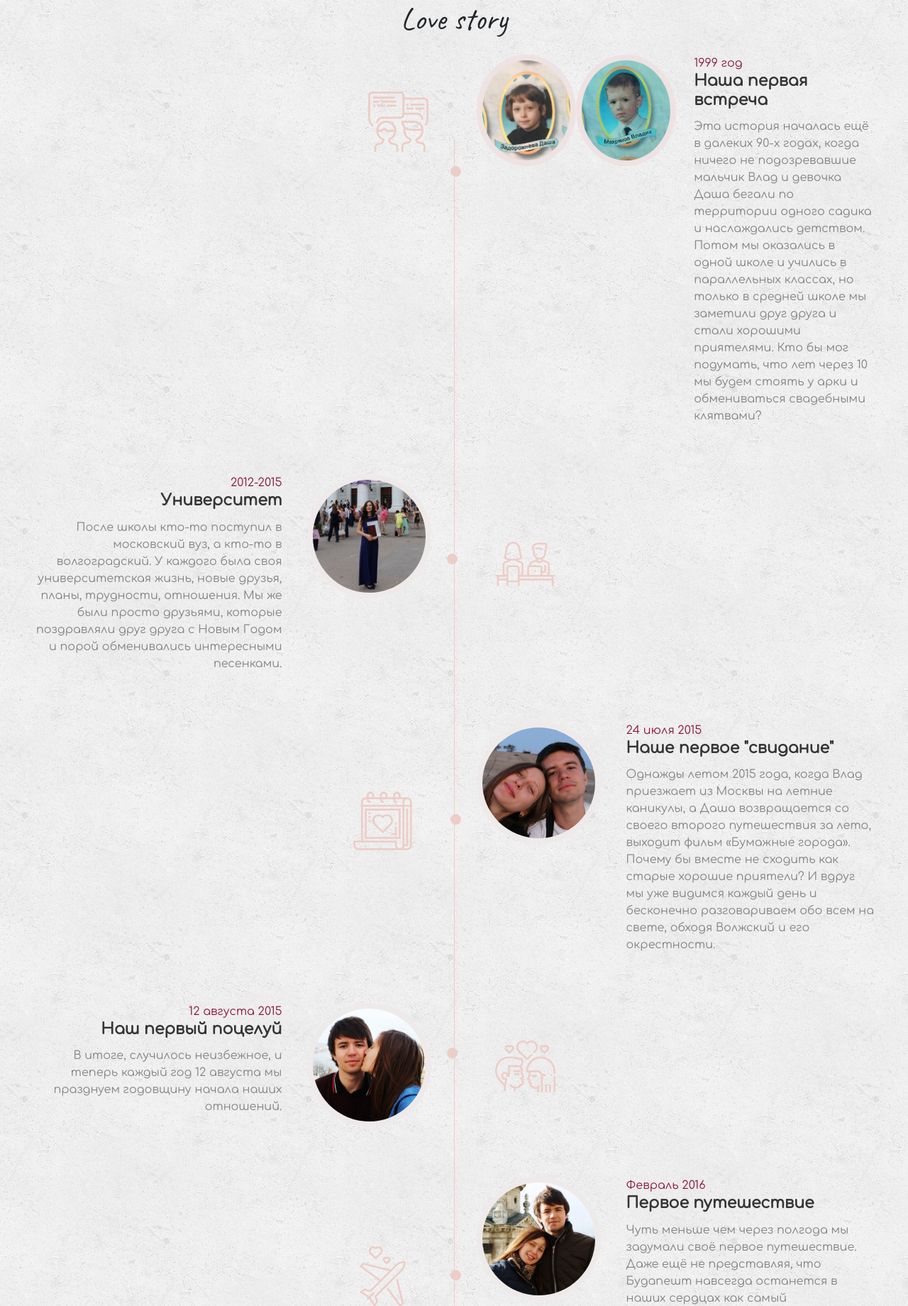
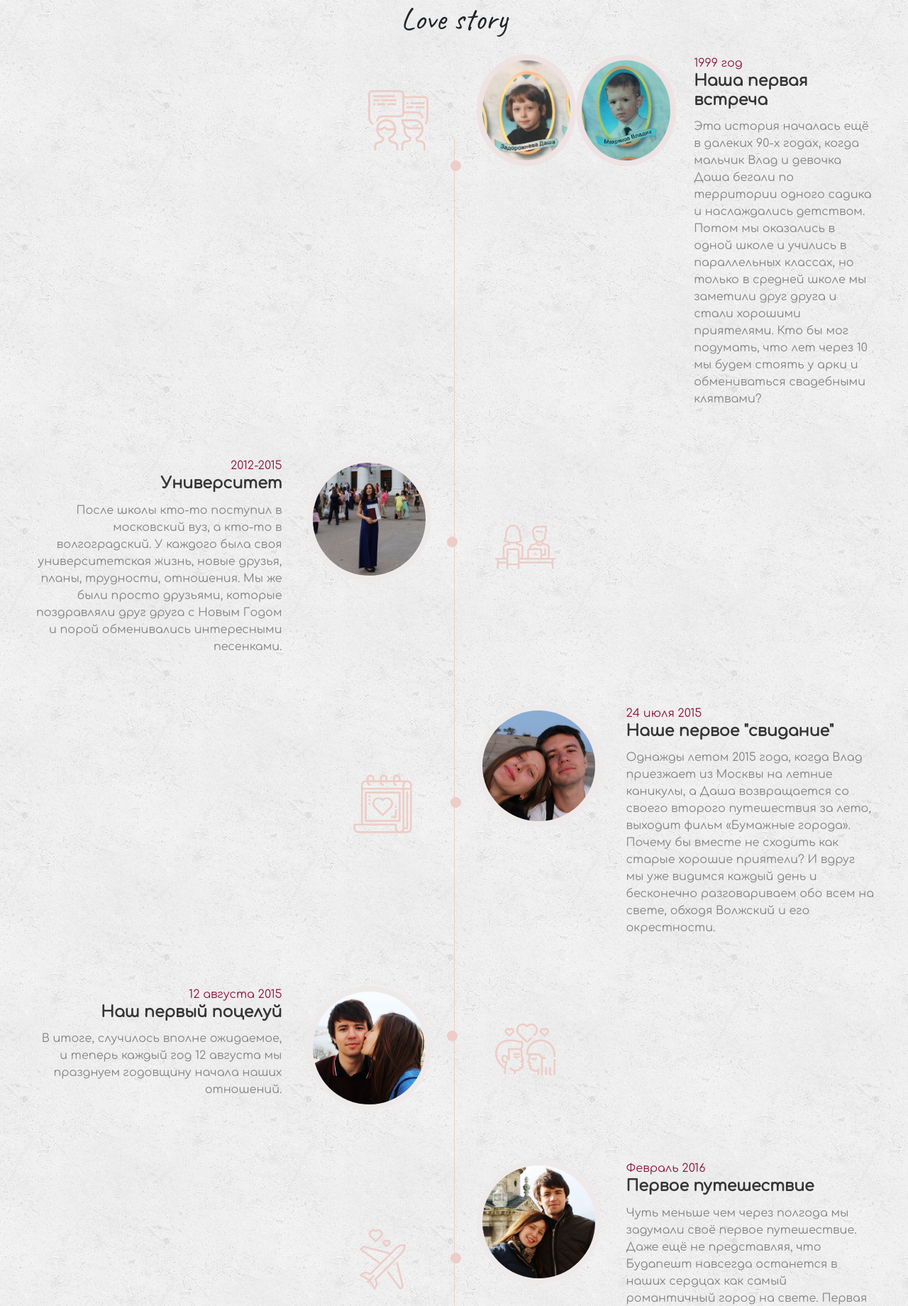
Before and after one commit to Taguaje/wedding, a Django app: page / in a window 1280 px wide. Shown: the part 1309-3149 px from the top of the page at 71% size. Run offline with Django 3.2, Linux system fonts and the light colour scheme; data comes from the database, SQL or seed files in the repository; some libraries are stand-ins or nearby versions; some web fonts are replaced.

Commit message:
timeline how

```diff
--- a/invitation/templates/invitation/home.html
+++ b/invitation/templates/invitation/home.html
@@ -124,7 +124,7 @@
                     <div class="content">
                         <div class="date">1999 год</div>
                         <h3 class="title">Наша первая встреча</h3>
-                        <div class="discription">Эта история началась ещё в далеких 90-х годах, когда ничего не подозревавшие мальчик Влад и девочка Даша бегали по территории одного садика и наслаждались детством. Потом мы оказались в одной школе и учились в параллельных классах, но только в средней школе мы заметили друг друга и стали хорошими приятелями. Кто бы мог подумать, что лет через 10 мы будем стоять у арки и обмениваться свадебными клятвами? </div>
+                        <div class="discription">Эта история началась ещё в далеких 90-х годах, когда мальчик Влад и девочка Даша бегали по территории одного садика и наслаждались детством. Потом мы оказались в одной школе и учились в параллельных классах, но только в средней школе мы заметили друг друга и стали хорошими приятелями. Кто бы мог подумать, что лет через 10 мы будем стоять у арки и обмениваться свадебными клятвами? </div>
                     </div>
                 </div>
             </li>
@@ -171,7 +171,7 @@
                     <div class="content">
                         <div class="date">12 августа 2015</div>
                         <h3 class="title">Наш первый поцелуй</h3>
-                        <div class="discription">В итоге, случилось неизбежное, и теперь каждый год 12 августа мы празднуем годовщину начала наших отношений. </div>
+                        <div class="discription">В итоге, случилось вполне ожидаемое, и теперь каждый год 12 августа мы празднуем годовщину начала наших отношений. </div>
                     </div>
                 </div>
             </li>
```
